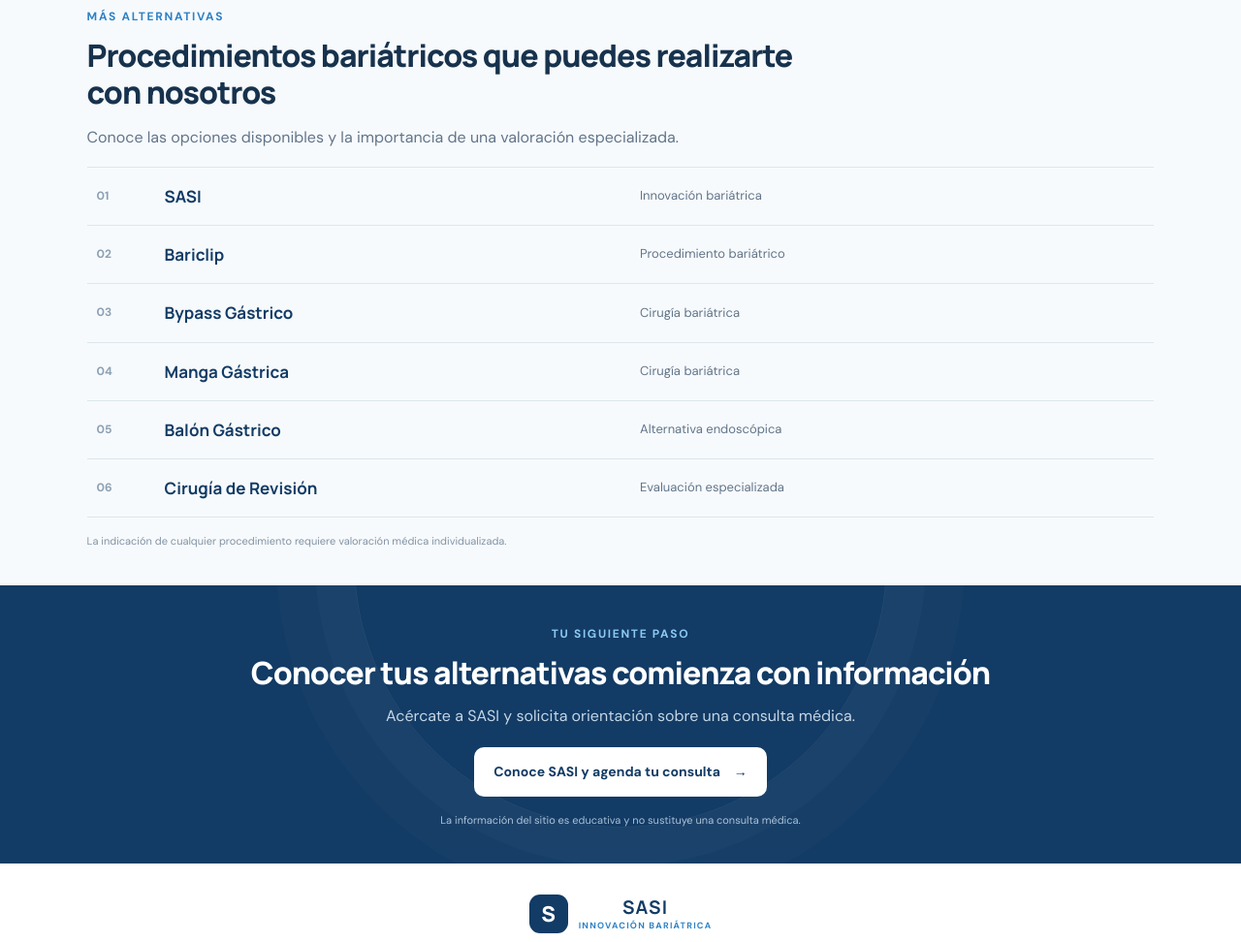
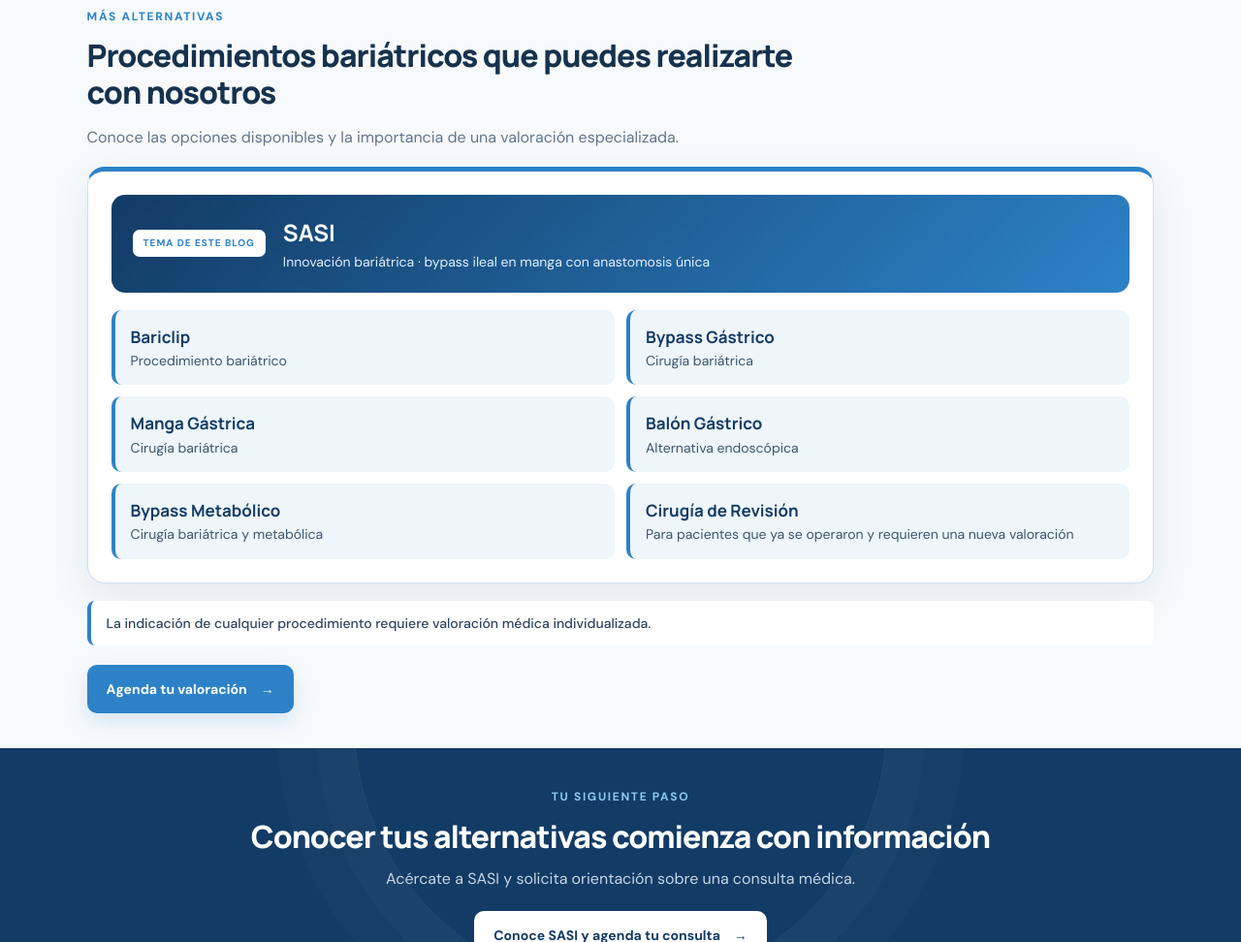
Before and after one commit to amisraeljai1967-alt/sasi-blog, a plain HTML site: page index.html in a window 1280 px wide. Shown: the part 3768-4740 px from the top of the page at 97% size. Drawn offline with Linux system fonts and the light colour scheme.

Commit message:
Add files via upload

```diff
--- a/index.html
+++ b/index.html
@@ -10,6 +10,20 @@
 <link rel="preconnect" href="https://fonts.gstatic.com" crossorigin>
 <link href="https://fonts.googleapis.com/css2?family=DM+Sans:wght@400;500;600;700&family=Manrope:wght@500;600;700;800&display=swap" rel="stylesheet">
 <link rel="stylesheet" href="styles.css">
+<style>
+.procedures-box{background:#fff;border:1px solid #cfe0ee;border-top:5px solid var(--blue);border-radius:var(--radius);padding:24px;box-shadow:0 14px 38px #123b6518}
+.procedure-featured{display:flex;align-items:center;gap:18px;flex-wrap:wrap;background:linear-gradient(135deg,#123B65 0%,#2D82C7 100%);border-radius:14px;padding:20px 22px;margin-bottom:18px}
+.procedure-tag{background:#fff;color:var(--blue);font-size:10px;font-weight:800;letter-spacing:.1em;text-transform:uppercase;padding:6px 11px;border-radius:7px}
+.procedure-featured strong{display:block;font-size:24px;color:#fff}
+.procedure-featured small{display:block;font-size:14px;color:#e3f0fb}
+.procedure-items{list-style:none;margin:0;padding:0;display:grid;grid-template-columns:1fr 1fr;gap:12px}
+.procedure-items li{background:#eef5fb;border-left:4px solid var(--blue);border-radius:10px;padding:14px 16px}
+.procedure-items strong{display:block;font-size:17px;color:var(--navy)}
+.procedure-items small{display:block;font-size:14px;color:#3d566e}
+.procedures-section .disclaimer{background:#fff;border-left:4px solid var(--blue);border-radius:8px;padding:12px 16px;margin:18px 0 0;font-size:14px;font-weight:500;color:#2c4660}
+.procedures-cta{margin-top:20px}
+@media (max-width:760px){.procedures-box{padding:16px}.procedure-items{grid-template-columns:1fr}}
+</style>
 </head>
 <body>
 <div class="announcement">Información médica para decisiones mejor informadas</div>
@@ -211,15 +225,22 @@
   <h2>Procedimientos bariátricos que puedes realizarte con nosotros</h2>
   <p>Conoce las opciones disponibles y la importancia de una valoración especializada.</p>
 </div>
-<div class="procedure-list">
-<a href="https://amisraeljai1967-alt.github.io/rumbaut-sasi/" target="_blank" rel="noopener"><span>01</span><strong>SASI</strong><small>Innovación bariátrica</small><b></b></a>
-<a href="https://amisraeljai1967-alt.github.io/rumbaut-sasi/" target="_blank" rel="noopener"><span>02</span><strong>Bariclip</strong><small>Procedimiento bariátrico</small><b></b></a>
-<a href="https://amisraeljai1967-alt.github.io/rumbaut-sasi/" target="_blank" rel="noopener"><span>03</span><strong>Bypass Gástrico</strong><small>Cirugía bariátrica</small><b></b></a>
-<a href="https://amisraeljai1967-alt.github.io/rumbaut-sasi/" target="_blank" rel="noopener"><span>04</span><strong>Manga Gástrica</strong><small>Cirugía bariátrica</small><b></b></a>
-<a href="https://amisraeljai1967-alt.github.io/rumbaut-sasi/" target="_blank" rel="noopener"><span>05</span><strong>Balón Gástrico</strong><small>Alternativa endoscópica</small><b></b></a>
-<a href="https://amisraeljai1967-alt.github.io/rumbaut-sasi/" target="_blank" rel="noopener"><span>06</span><strong>Cirugía de Revisión</strong><small>Evaluación especializada</small><b></b></a>
+<div class="procedures-box">
+<div class="procedure-featured">
+<span class="procedure-tag">Tema de este blog</span>
+<div><strong>SASI</strong><small>Innovación bariátrica · bypass ileal en manga con anastomosis única</small></div>
+</div>
+<ul class="procedure-items">
+<li><strong>Bariclip</strong><small>Procedimiento bariátrico</small></li>
+<li><strong>Bypass Gástrico</strong><small>Cirugía bariátrica</small></li>
+<li><strong>Manga Gástrica</strong><small>Cirugía bariátrica</small></li>
+<li><strong>Balón Gástrico</strong><small>Alternativa endoscópica</small></li>
+<li><strong>Bypass Metabólico</strong><small>Cirugía bariátrica y metabólica</small></li>
+<li><strong>Cirugía de Revisión</strong><small>Para pacientes que ya se operaron y requieren una nueva valoración</small></li>
+</ul>
 </div>
 <p class="disclaimer">La indicación de cualquier procedimiento requiere valoración médica individualizada.</p>
+<div class="procedures-cta"><a class="button button-primary" href="https://amisraeljai1967-alt.github.io/rumbaut-sasi/" target="_blank" rel="noopener">Agenda tu valoración <span>→</span></a></div>
 </section>
 
 <section class="final-cta">
```
